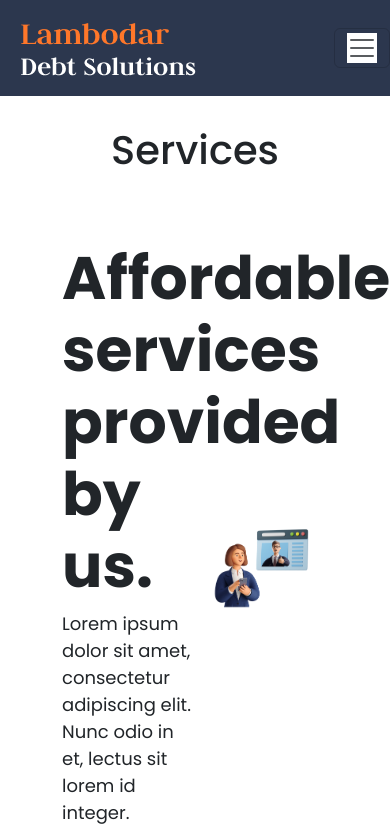
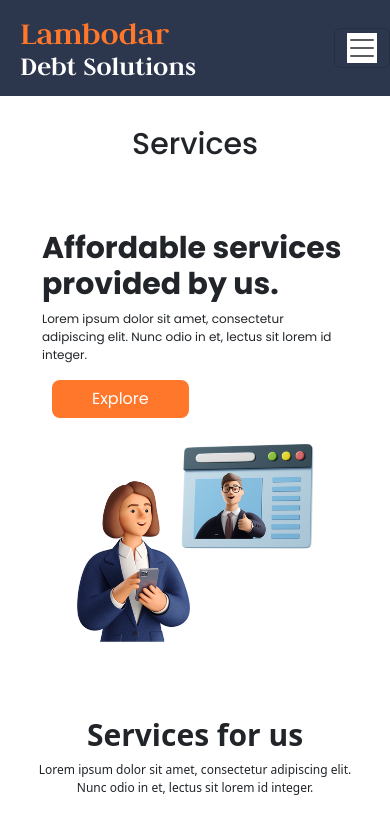
Before and after one commit to void173/lambodardebts, a React (Create React App) app in the folder frontend/webapp/: page /services in a window 390 px wide. Shown: the top 831 px of the page. Built offline with nearby package versions, Linux system fonts and the light colour scheme.

Commit message:
made services page responsive

```diff
--- a/frontend/webapp/src/pages/css/services.css
+++ b/frontend/webapp/src/pages/css/services.css
@@ -5,8 +5,9 @@
 }
 .first-section{
     display: flex;
-    padding: 30px 50px;
+    padding: 30px 30px;
     align-items: center;
+    justify-content: center;
 }
 .first-section-left{
     width: 50%;
@@ -25,13 +26,15 @@
 }
 #btn{
     padding: 10px;
+    margin: auto;
+    width: 50%;
 }
 .first-section-left button{
     background: rgba(255, 119, 43, 1);
     color: white;
-    width: 196px;
-    height: 52px;
-    border-radius: 10px;
+    padding: 10px 60px;
+    border-radius: 8px;
+    border: none;
 }
 .first-section-right{
     padding: 10px;
@@ -44,3 +47,39 @@
     font-weight: 700;
     font-size: 40px;
 }
+@media (max-width : 992px) {
+    .first-section-left h4{
+        font-size: 45px;
+    }
+    .first-section-left p{
+        font-size: 14px;
+    }
+}
+@media (max-width : 768px) {
+    .first-section{
+        display: flex;
+        flex-direction: column;
+    }
+    .first-section-left{
+        width: 100%;
+    }
+    .cards-row{
+        display: flex;
+        flex-direction: column;
+    }
+}
+@media (max-width : 441px) {
+    .first-section-left h4,.second-section-carrier-page h3{
+        font-size: 30px;
+    }
+    .first-section-left p,.info-para-carrier p{
+        font-size: 12px;
+    }
+    #page-heading{
+        font-size: 30px;
+    }
+    .first-section-left button{
+        padding: 7px 40px;
+        justify-self: center;
+    }
+}
```
